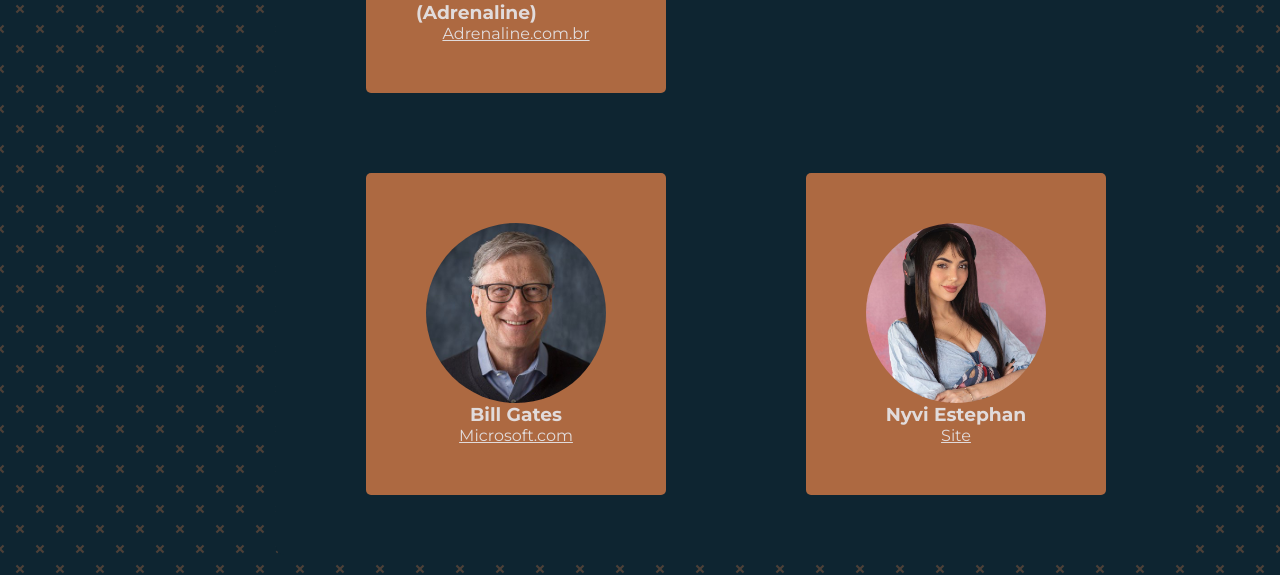
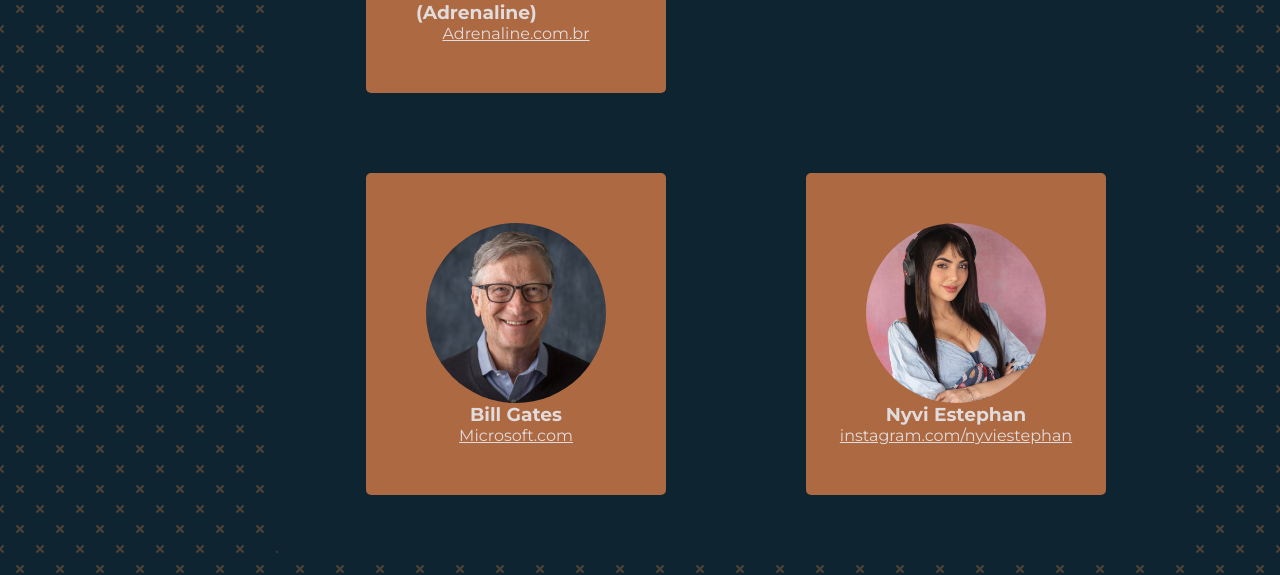
Before and after one commit to N1ck49871/projeto2_bc_porto, a plain HTML site: page index.html in a window 1280 px wide. Shown: the part 1251-1826 px from the top of the page. Drawn offline with nearby package versions, Linux system fonts and the light colour scheme.

Commit message:
commit final

```diff
--- a/index.html
+++ b/index.html
@@ -103,7 +103,7 @@
           <div class="card">
             <img src="./img/nyvi.png" alt="" />
             <h3>Nyvi Estephan</h3>
-            <a href="">Site</a>
+            <a href="https://www.instagram.com/nyviestephan/?hl=en">instagram.com/nyviestephan</a>
           </div>
         </div>
       </section>
```
